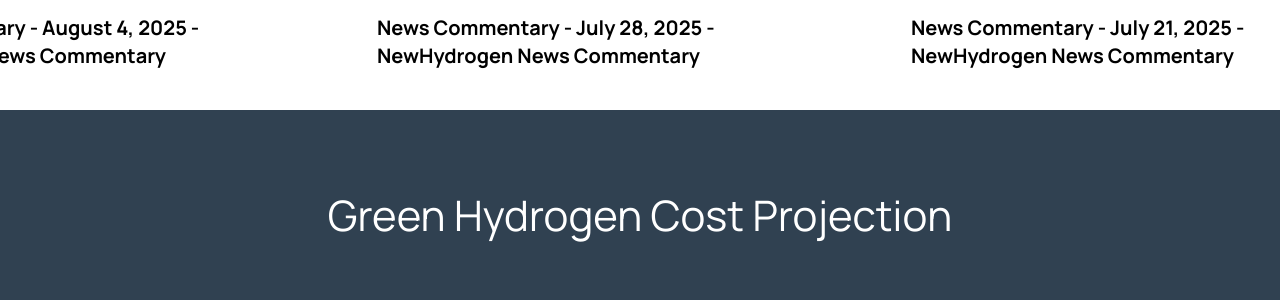
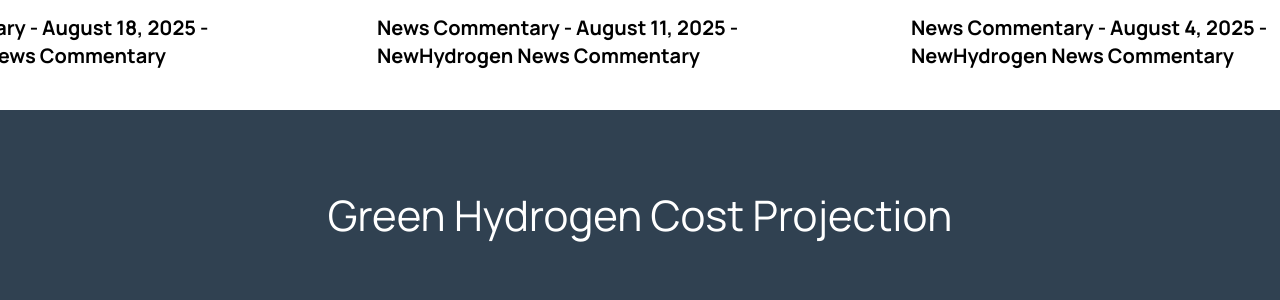
Before and after one commit to newhydrogen/newhydrogen, a PHP site: page /newhydrogen/ in a window 1280 px wide. Shown: the part 2815-3115 px from the top of the page. Run offline with PHP 8.4, Linux system fonts and the light colour scheme; some libraries are stand-ins or nearby versions.

Commit message:
Add new videos for August 2025 in carousel and podcast data; include titles, video IDs, categories, slugs, and display statuses to enhance content offerings and maintain consistency in the news-commentary category.

```diff
--- a/data/carousel-videos.php
+++ b/data/carousel-videos.php
@@ -1,5 +1,21 @@
 <?php
 $videos = [
+    [
+        'title' => "August 18, 2025 - NewHydrogen News Commentary",
+        'videoID' => "9V3rfFTpWoQ",
+        'date' => "",
+        'category' => "news-commentary",
+        'slug' => "august-18-2025-newhydrogen-news-commentary",
+        "display" => true
+    ],
+    [
+        'title' => "August 11, 2025 - NewHydrogen News Commentary",
+        'videoID' => "j8UHWqasOdg",
+        'date' => "",
+        'category' => "news-commentary",
+        'slug' => "august-11-2025-newhydrogen-news-commentary",
+        "display" => true
+    ],
     [
         'title' => "August 4, 2025 - NewHydrogen News Commentary",
         'videoID' => "rJyG-g3fQQ4",
@@ -32,22 +48,7 @@ $videos = [
         'slug' => "july-7-2025-newhydrogen-news-commentary",
         "display" => true
     ],
-    [
-        'title' => "June 30, 2025 - NewHydrogen News Commentary",
-        'videoID' => "Xo8zjMpkOv0",
-        'date' => "",
-        'category' => "news-commentary",
-        'slug' => "june-30-2025-newhydrogen-news-commentary",
-        "display" => true
-    ],
-    [
-        'title' => "June 16, 2025 - NewHydrogen News Commentary",
-        'videoID' => "x5VyihCx-VU",
-        'date' => "",
-        'category' => "news-commentary",
-        'slug' => "june-16-2025-newhydrogen-news-commentary",
-        "display" => true
-    ]
+
 ];
 
 
```
Also changed, not shown: data/podcast-data.php (+8 -0 lines).
